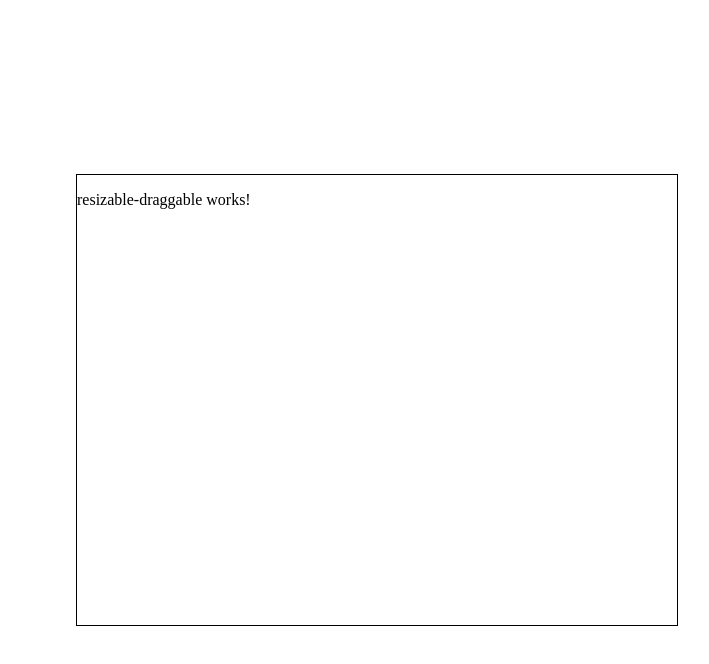
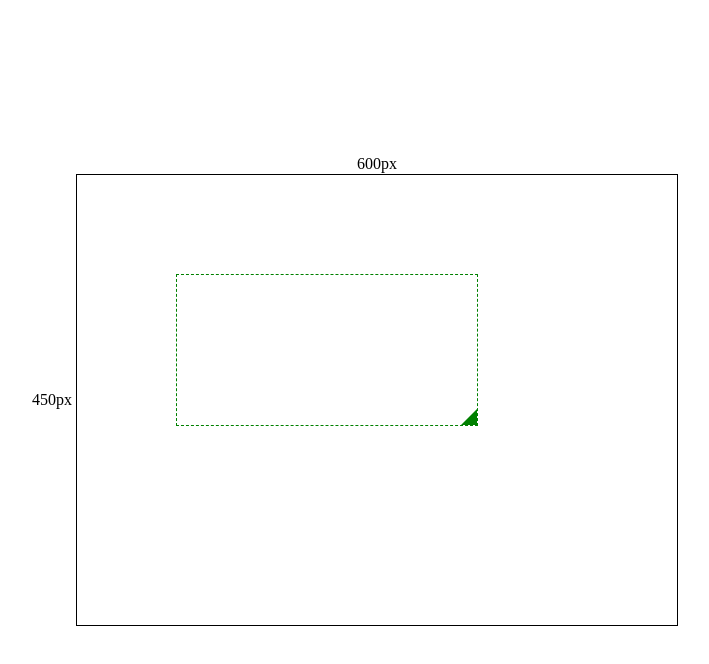
Before and after one commit to theideasaler/angular-resizable-draggable, an Angular app: page / in a window 1280 px wide. Shown: the top 664 px of the page, without its empty margins (263-972 px from the left). Built offline with nearby package versions, Linux system fonts and the light colour scheme.

Commit message:
update resize logics

```diff
--- a/src/app/app.component.html
+++ b/src/app/app.component.html
@@ -1,3 +1,5 @@
 <div class="box-container">
-  <app-resizable-draggable ></app-resizable-draggable>
+  <span>600px</span>
+  <span>450px</span>
+  <app-resizable-draggable [width]="300" [height]="150" [left]="100" [top]="100"></app-resizable-draggable>
 </div>
--- a/src/app/app.component.scss
+++ b/src/app/app.component.scss
@@ -2,8 +2,22 @@
     position: absolute;
     width: 600px;
     height: 450px;
-    border: 1px solid black;
+    outline: 1px solid black;
     top: 50%;
     left: 50%;
     transform: translate3d(-50%, -50%, 0);
+
+    span:first-of-type {
+        position: absolute;
+        top: -20px;
+        left: 50%;
+        transform: translateX(-50%);
+    }
+
+    span:nth-of-type(2) {
+        position: absolute;
+        top: 50%;
+        left: -45px;
+        transform: translateY(-50%);
+    }
 }
--- a/src/app/resizable-draggable/resizable-draggable.component.html
+++ b/src/app/resizable-draggable/resizable-draggable.component.html
@@ -1 +1,8 @@
-<p>resizable-draggable works!</p>
+<div #box class="resizable-draggable"
+    [style.width.px]="width"
+    [style.height.px]="height"
+    [style.transform]="'translate3d('+ left + 'px,' + top + 'px,' + '0px)'"
+    [class.active]="status === 1 || status === 2"
+>
+    <div class="resize-action" (mousedown)="status = 1" (mouseup)="status = 0"></div>
+</div>
--- a/src/app/resizable-draggable/resizable-draggable.component.scss
+++ b/src/app/resizable-draggable/resizable-draggable.component.scss
@@ -0,0 +1,19 @@
+.resizable-draggable {
+    outline: 1px dashed green;
+    &.active {
+        outline-style: solid;
+        background-color: #80ff800d;
+    }
+}
+
+.resize-action {
+    position: absolute;
+    bottom: 0;
+    right: 0;
+    border-style: solid;
+    border-width: 8px;
+    border-color: transparent #008000 #008000 transparent;
+    &:hover, &:active {
+        cursor: nwse-resize;
+    }
+}
--- a/src/app/resizable-draggable/resizable-draggable.component.ts
+++ b/src/app/resizable-draggable/resizable-draggable.component.ts
@@ -1,15 +1,49 @@
-import { Component, OnInit } from '@angular/core';
+import { Component, OnInit, Input, ViewChild, ElementRef, AfterViewInit, HostListener } from '@angular/core';
+
+const enum Status {
+  OFF = 0,
+  RESIZE = 1,
+  MOVE = 2
+}
 
 @Component({
   selector: 'app-resizable-draggable',
   templateUrl: './resizable-draggable.component.html',
   styleUrls: ['./resizable-draggable.component.scss']
 })
-export class ResizableDraggableComponent implements OnInit {
+export class ResizableDraggableComponent implements OnInit, AfterViewInit {
+  @Input('width') public width: number;
+  @Input('height') public height: number;
+  @Input('left') public left: number;
+  @Input('top') public top: number;
+  @ViewChild("box") public box: ElementRef;
+  public active = false;
+  public boxSpec: { left: number, top: number, width: number, height: number };
+  public mouse: {x: number, y: number}
+  public status: Status = Status.OFF;
 
   constructor() { }
 
-  ngOnInit(): void {
+  ngOnInit() {}
+
+  ngAfterViewInit(){
+    this.loadBox();
   }
 
+  loadBox(){
+    const {left, top, width, height} = this.box.nativeElement.getBoundingClientRect();
+    this.boxSpec = {left, top, width, height};
+  }
+
+  @HostListener('window:mousemove', ['$event'])
+  onMouseMove(event: MouseEvent){
+    this.mouse = { x: event.clientX, y: event.clientY }
+
+    if(this.status === Status.RESIZE) this.resize();
+  }
+
+  resize(){
+    this.width = this.mouse.x - this.boxSpec.left;
+    this.height = this.mouse.y - this.boxSpec.top;
+  }
 }
```
